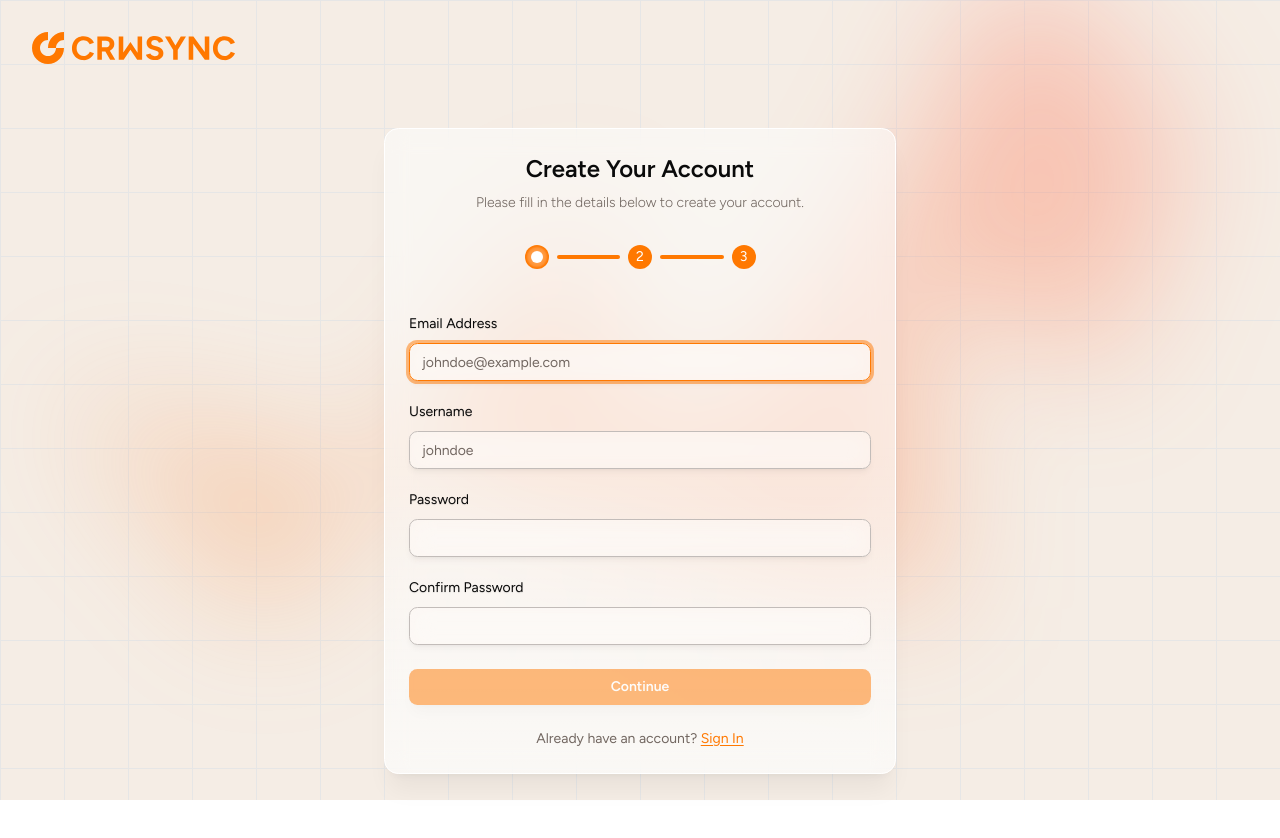
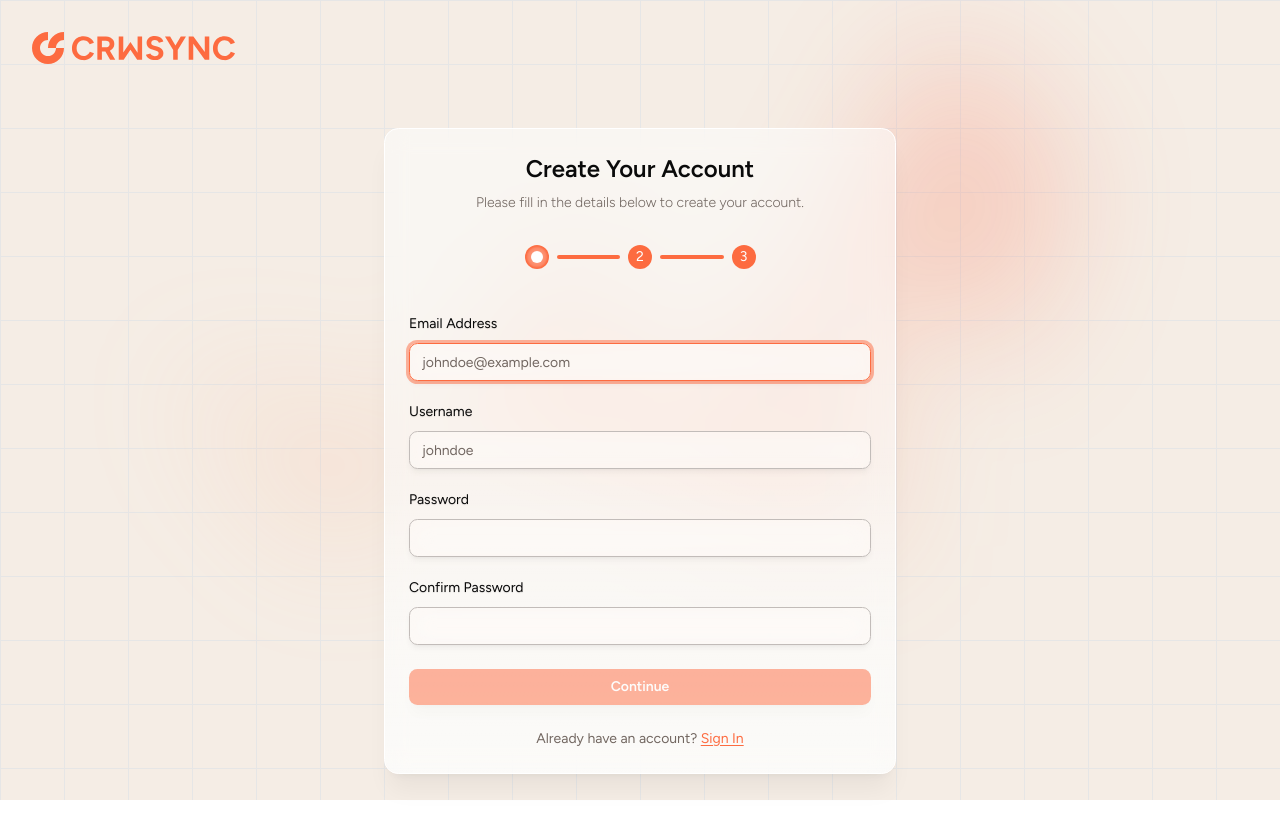
Before and after one commit to JustTunya/crwsync, a Next.js app in the folder apps/frontend/: page /auth/signup in a window 1280 px wide. Shown: the top 838 px of the page. Built offline with nearby package versions, Linux system fonts and the light colour scheme; no server answers; some icons are missing.

Commit message:
brand color changes

```diff
--- a/apps/frontend/app/globals.css
+++ b/apps/frontend/app/globals.css
@@ -82,7 +82,7 @@
   --sidebar-border:  oklch(0.92 0.004 286.32);
   --sidebar-ring:  oklch(0.702 0.183 293.541);
   /* SEMANTIC COLORS */
-  --primary:              oklch(0.720 0.191 49.76); /* #ff7800 */
+  --primary:              oklch(0.7026 0.1879 36.91); /* #ff7800 */
   --primary-foreground:   oklch(1.000 0.000 0.000);
   --secondary:            oklch(0.966 0.003 49.76);
   --secondary-foreground: oklch(0.210 0.006 49.76);
--- a/apps/frontend/components/ui/background.tsx
+++ b/apps/frontend/components/ui/background.tsx
@@ -4,8 +4,8 @@
       <div aria-hidden="true" className="fixed top-0 -z-10 h-full w-full bg-[linear-gradient(to_right,#e6e6e6_1px,transparent_1px),linear-gradient(to_bottom,#e6e6e6_1px,transparent_1px)] bg-[size:4rem_4rem]" />
       <div aria-hidden="true" className="fixed top-0 left-1/2 -z-10 -translate-x-1/2 blur-3xl xl:-top-6">
         <div
-          style={{clipPath: "polygon(74.1% 44.1%, 90% 61.6%, 97.5% 26.9%, 85.5% 0.1%, 80.7% 2%, 72.5% 32.5%, 60.2% 62.4%, 52.4% 68.1%, 47.5% 58.3%, 45.2% 34.5%, 27.5% 76.7%, 0.1% 64.9%, 17.9% 100%, 27.6% 76.8%, 76.1% 97.7%, 74.1% 44.1%)"}}
-          className="aspect-video w-288.75 bg-linear-to-tr from-[#f68c36] to-[#ff513c] opacity-30"
+          style={{clipPath: "polygon(74.1% 44.1%, 90% 61.6%, 97.5% 26.9%, 85.5% 0.1%, 80.7% 2%, 72.5% 32.5%, 60.2% 62.4%, 52.4% 68.1%, 47.5% 58.3%, 45.2% 34.5%, 27.5% 76.7%, 0.1% 64.9%, 17.9% 100%, 27.6% 76.8%, 76.1% 97.7%, 74.1% 44.1%)", transform: "scale(0.8)" }}
+          className="aspect-video w-288.75 bg-linear-to-tr from-[#fec59a] via-[#fd6c41] to-[#fc2a0d] opacity-20"
         />
       </div>
     </div>
--- a/apps/frontend/components/ui/glassbox.tsx
+++ b/apps/frontend/components/ui/glassbox.tsx
@@ -7,7 +7,7 @@
       "w-xs sm:w-lg mx-auto p-6",
       "bg-background/50 border-[1.5px] border-background backdrop-blur-md shadow-xl/5 rounded-xl"
     )}>
-      <div className="absolute bottom-0 -z-10 w-full h-1/2 bg-gradient-to-t from-background/25 to-background/0 rounded-xl" />
+      <div className="absolute bottom-0 -z-10 w-full h-1/2 bg-blend-soft-light bg-gradient-to-t from-background/50 to-background/0 rounded-xl" />
       {children}
     </div>
   );
```
Also changed, not shown: apps/frontend/public/logo.svg.
